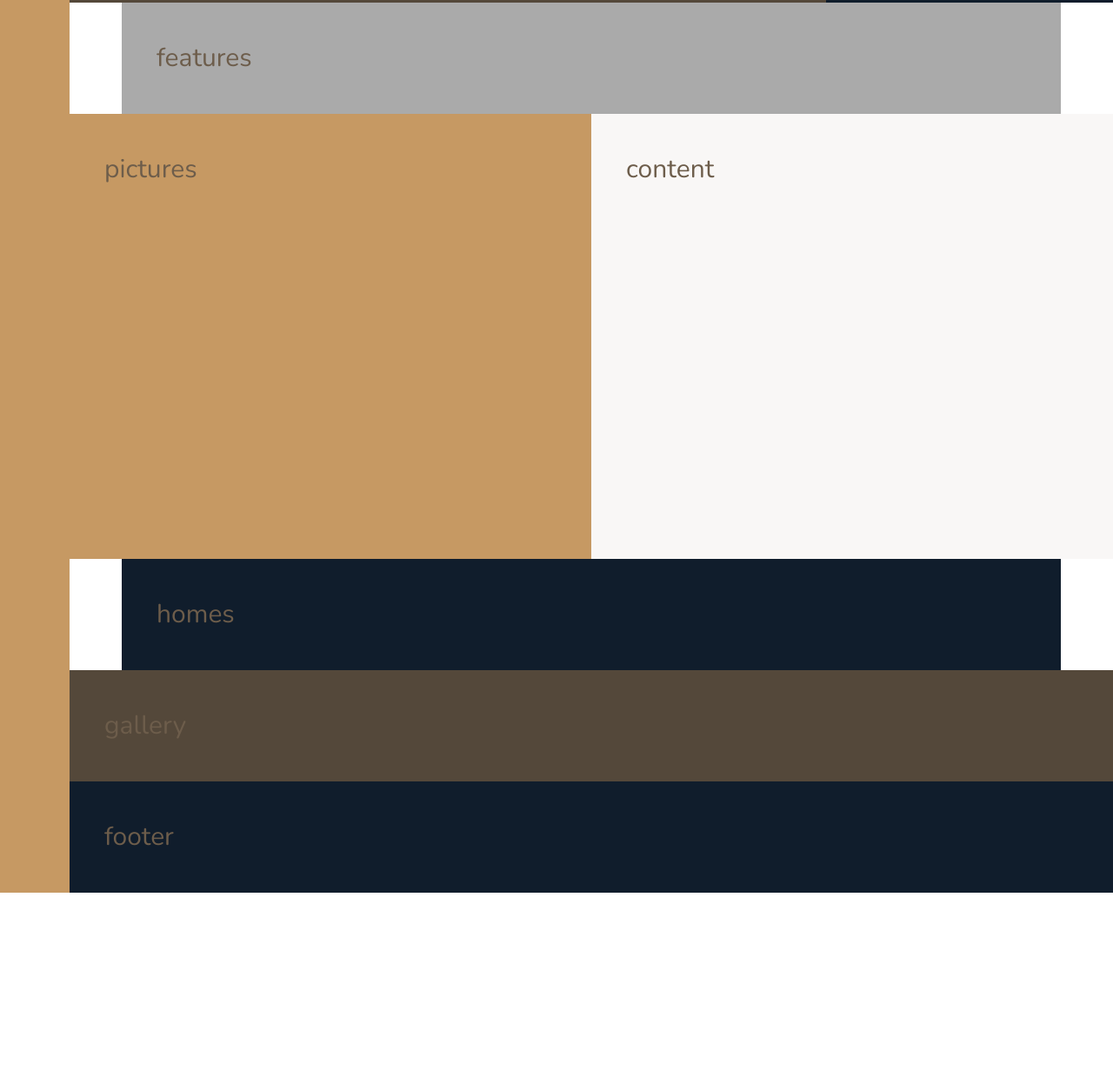
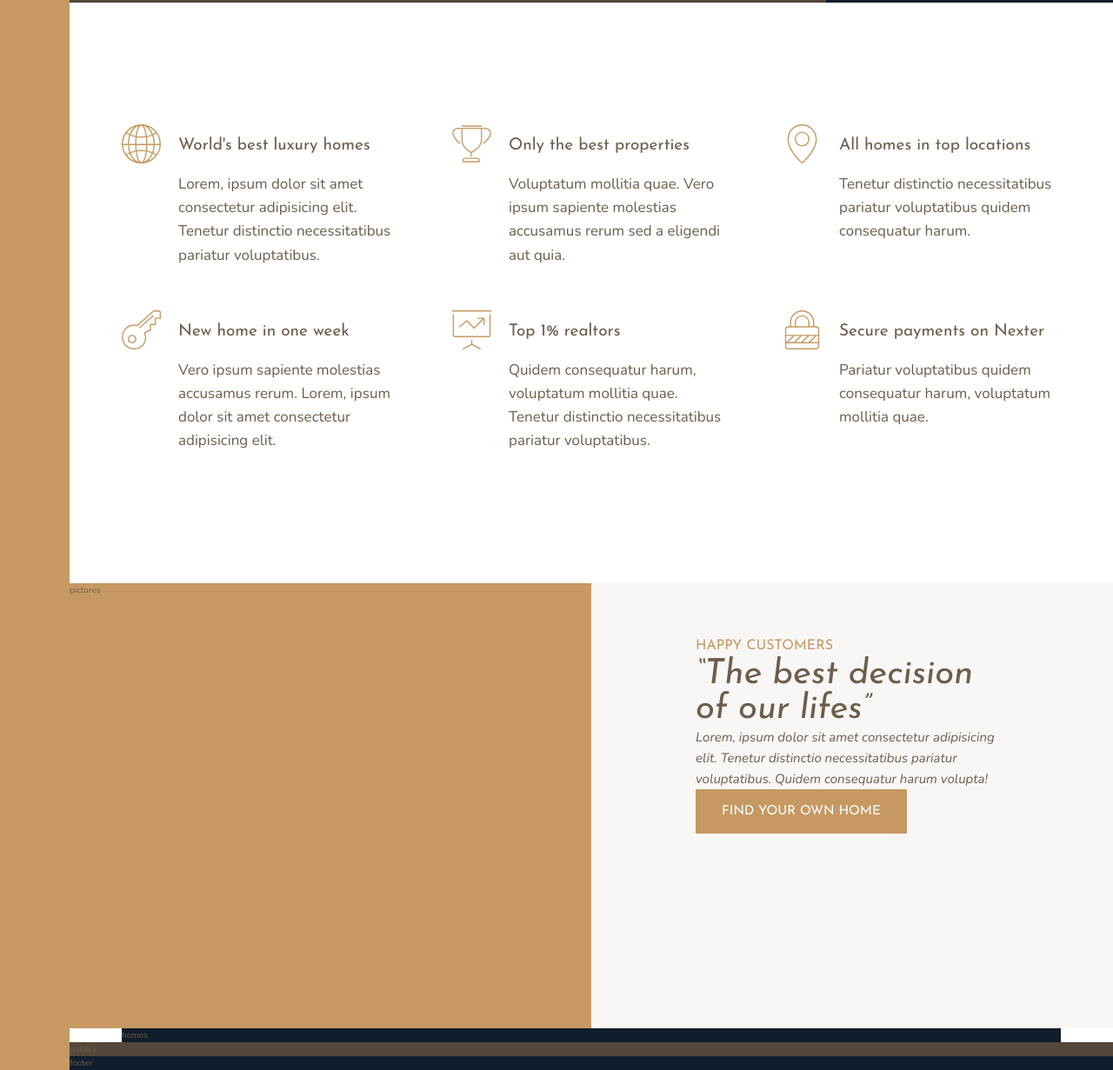
Before and after one commit to RobertPurc/NexerGridLearningProject, a website: page index.html in a window 1280 px wide. Shown: the part 637-1868 px from the top of the page at 87% size. Before the commit the page ends 1664 px from the top, so only its background shows below. Drawn offline with nearby package versions, Linux system fonts and the light colour scheme.

Commit message:
Features section done, testimonials in progress

```diff
--- a/index.html
+++ b/index.html
@@ -24,14 +24,86 @@
         top 3 realtors
     </div>
     <section class="features">
-        features
+        <div class="feature">
+            <svg class="feature__icon">
+                <use xlink:href="img/sprite.svg#icon-global"></use>
+            </svg>
+            <h3 class="heading-3">
+                World's best luxury homes
+            </h3>
+            <p class="feature__text">
+                Lorem, ipsum dolor sit amet consectetur adipisicing elit. Tenetur distinctio necessitatibus pariatur
+                voluptatibus.
+            </p>
+        </div>
+        <div class="feature">
+            <svg class="feature__icon">
+                <use xlink:href="img/sprite.svg#icon-trophy"></use>
+            </svg>
+            <h3 class="heading-3">
+                Only the best properties
+            </h3>
+            <p class="feature__text">
+                Voluptatum mollitia quae. Vero ipsum sapiente molestias accusamus rerum sed a eligendi aut quia.
+            </p>
+        </div>
+        <div class="feature">
+            <svg class="feature__icon">
+                <use xlink:href="img/sprite.svg#icon-map-pin"></use>
+            </svg>
+            <h3 class="heading-3">
+                All homes in top locations
+            </h3>
+            <p class="feature__text">
+                Tenetur distinctio necessitatibus pariatur voluptatibus quidem consequatur harum.
+            </p>
+        </div>
+        <div class="feature">
+            <svg class="feature__icon">
+                <use xlink:href="img/sprite.svg#icon-key"></use>
+            </svg>
+            <h3 class="heading-3">
+                New home in one week
+            </h3>
+            <p class="feature__text">
+                Vero ipsum sapiente molestias accusamus rerum. Lorem, ipsum dolor sit amet consectetur adipisicing elit.
+            </p>
+        </div>
+        <div class="feature">
+            <svg class="feature__icon">
+                <use xlink:href="img/sprite.svg#icon-presentation"></use>
+            </svg>
+            <h3 class="heading-3">
+                Top 1% realtors
+            </h3>
+            <p class="feature__text">
+                Quidem consequatur harum, voluptatum mollitia quae. Tenetur distinctio necessitatibus pariatur
+                voluptatibus.
+            </p>
+        </div>
+        <div class="feature">
+            <svg class="feature__icon">
+                <use xlink:href="img/sprite.svg#icon-lock"></use>
+            </svg>
+            <h3 class="heading-3">
+                Secure payments on Nexter
+            </h3>
+            <p class="feature__text">
+                Pariatur voluptatibus quidem consequatur harum, voluptatum mollitia quae.
+            </p>
+        </div>
     </section>
     <div class="story__pictures">
         pictures
     </div>
     <div class="story__content">
-        content
+        <h3 class="heading-3 heading-3--story">Happy Customers</h3>
+        <h4 class="heading-4">&ldquo;The best decision of our lifes&rdquo;</h4>
+        <p class="story__text">Lorem, ipsum dolor sit amet consectetur adipisicing elit. Tenetur distinctio
+            necessitatibus pariatur voluptatibus. Quidem consequatur harum volupta!</p>
+        <button class="btn">Find your own home</button>
     </div>
+
     <section class="homes">
         homes
     </section>
--- a/sass/_base.scss
+++ b/sass/_base.scss
@@ -42,8 +42,4 @@ body {
     grid-template-columns: [sidebar-start]8rem [sidebar-end full-start] minmax(6rem,1fr)[center-start]
     repeat(8, [col-start] minmax(min-content, 14rem)[col-end])[center-end] minmax(6rem,1fr)[full-end];
 
-    & > *{
-        padding:40px;
-        font-size: 3rem;
-    }
 }
--- a/sass/_features.scss
+++ b/sass/_features.scss
@@ -1,4 +1,30 @@
-.features{
-    background-color: $color-grey-light-2;
+.features {
+
     grid-column: center-start/ center-end;
+    margin: 15rem 0;
+    display: grid;
+    // grid-template-columns: repeat(3, 1fr);
+    grid-template-columns: repeat(auto-fit, minmax(25rem, 1fr));
+    grid-gap: 6rem;
+    align-items: start;
+    // grid-template-rows: auto auto; default
+
 }
+
+.feature {
+    display: grid;
+    grid-template-columns: min-content 1fr;
+    grid-column-gap: 2rem;
+
+    &__icon {
+        fill: $color-primary;
+        width: 4.5rem;
+        height: 4.5rem;
+        transform: translateY(-1rem);
+    }
+
+    &__text {
+        font-size: 1.7rem;
+        grid-column: 2/3;
+    }
+}
--- a/sass/_story.scss
+++ b/sass/_story.scss
@@ -10,6 +10,12 @@ grid-column: full-start / col-end 4;
     background-color: $color-grey-light-1;
     grid-column:col-start 5 / full-end;
 
+    padding: 6rem 12rem;
+
+}
+&__text{
+    font-size: 1.5rem;
+    font-style: italic;
 }
 
 
--- a/sass/_typography.scss
+++ b/sass/_typography.scss
@@ -0,0 +1,74 @@
+%heading {
+    font-family: $font-display;
+    font-weight: 400;
+}
+
+.heading {
+
+    &-1 {
+        @extend %heading;
+    }
+
+    &-2 {
+        @extend %heading;
+    }
+
+    &-3 {
+        @extend %heading;
+        font-size: 1.9rem;
+
+        &--story {
+            font-size: 1.6rem;
+            text-transform: uppercase;
+            color: $color-primary;
+        }
+    }
+
+    &-4 {
+        @extend %heading;
+        font-size: 4rem;
+        line-height: 1;
+        font-style: italic;
+
+    }
+}
+
+////BUTTONS
+
+.btn {
+    background-color: $color-primary;
+    color: #fff;
+    border: none;
+    border-radius: 0;
+    font-family: $font-display;
+    font-size: 1.5rem;
+    text-transform: uppercase;
+    padding: 1.8rem 3rem;
+    transition: all .2s;
+    cursor: pointer;
+
+    &:hover {
+        background-color: $color-primary-dark;
+    }
+
+    //    line-height: 1.6;
+}
+
+//// MARGINS
+
+
+.mb-sm {
+    margin-bottom: 2rem;
+}
+
+.mb-md {
+    margin-bottom: 3rem;
+}
+
+.mb-lg {
+    margin-bottom: 4rem;
+}
+
+.mb-hg {
+    margin-bottom: 8rem;
+}
```
Also changed, not shown: css/style.css.
